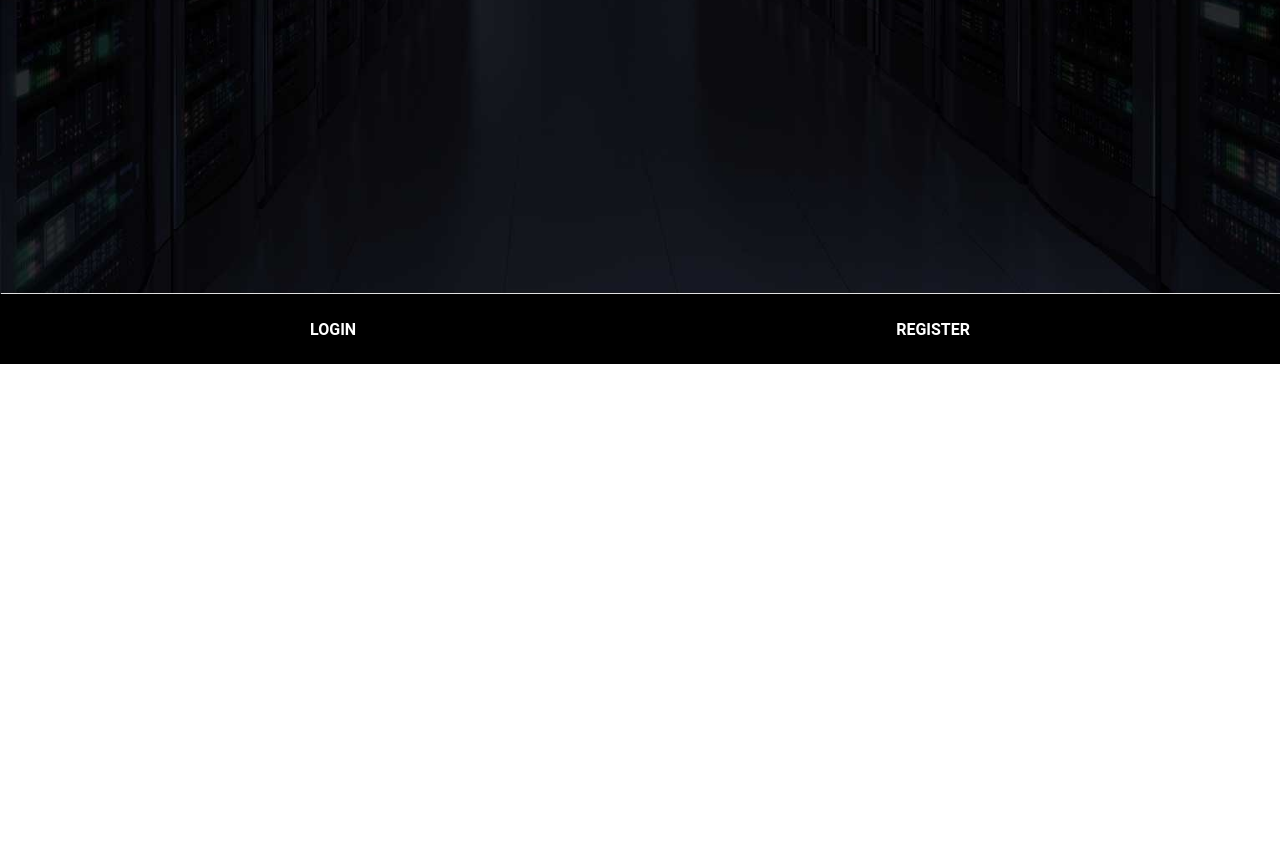
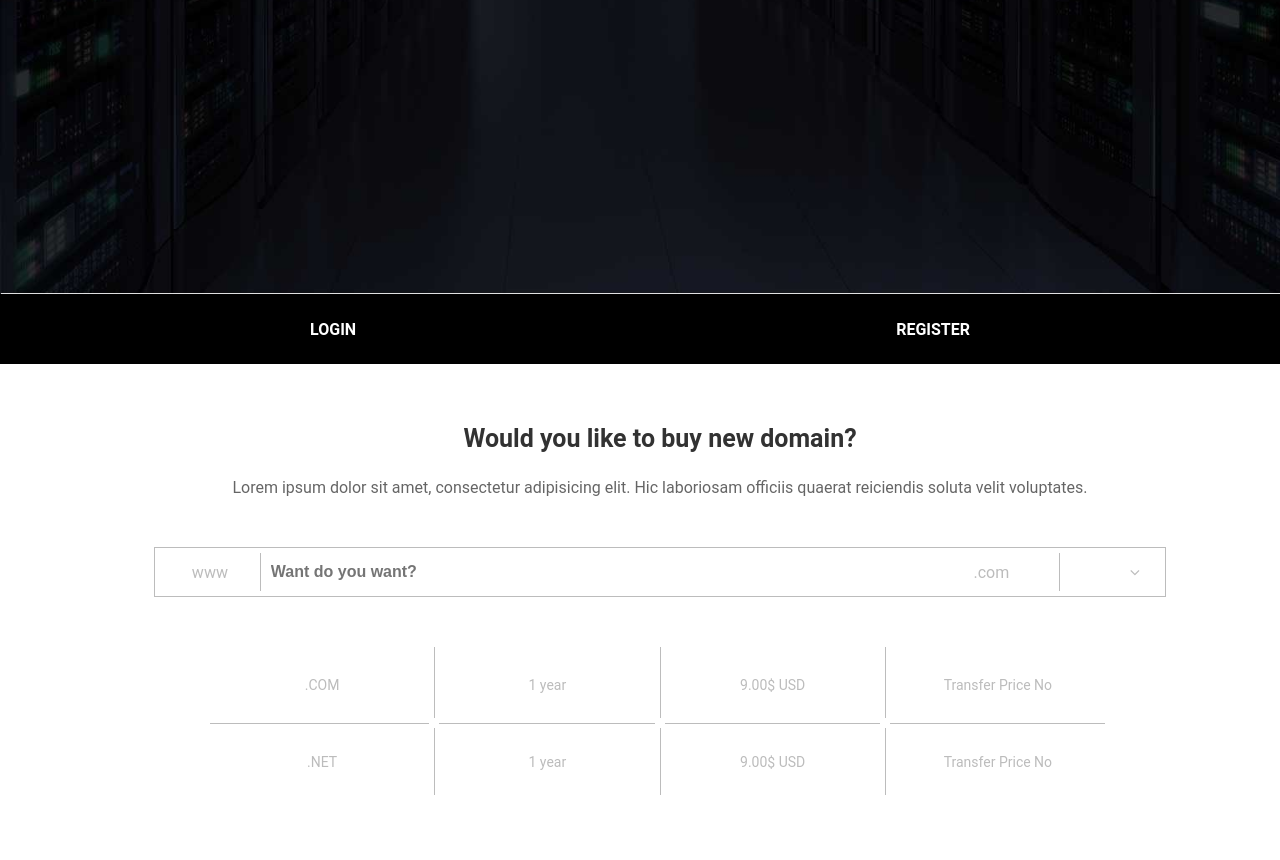
Before and after one commit to AnjeyZn/template-1-sass, a website: page public/index.html in a window 1280 px wide. Shown: the part 506-1366 px from the top of the page. Before the commit the page ends 870 px from the top, so only its background shows below. Drawn offline with Linux system fonts and the light colour scheme.

Commit message:
Block Buy

```diff
--- a/package.json
+++ b/package.json
@@ -17,5 +17,8 @@
     "gulp-if": "^2.0.2",
     "gulp-sass": "^4.0.1",
     "gulp-sourcemaps": "^2.6.4"
+  },
+  "dependencies": {
+    "font-awesome": "^4.7.0"
   }
 }
--- a/public/index.html
+++ b/public/index.html
@@ -60,6 +60,44 @@
         <a href="#" class="auth__link">Login</a>
         <a href="#" class="auth__link">Register</a>
     </nav>
+    <section class="buy">
+        <div class="buy__content view-port">
+            <h2 class="buy__title">Would you like to buy new domain?</h2>
+            <h4 class="buy__subtitle">Lorem ipsum dolor sit amet, consectetur adipisicing elit. Hic laboriosam officiis quaerat reiciendis soluta velit voluptates.</h4>
+            <div class="buy__input-wrapper">
+                <div class="buy__www buy__help">
+                    www
+                </div>
+                <div class="buy__input-block">
+                    <input type="text" class="buy__input" placeholder="Want do you want?">
+                    <div class="buy__domain">.com</div>
+                </div>
+                <div class="buy__select buy__help">
+                    <i class="fa fa-angle-down buy__icon" aria-hidden="true"></i>
+                    <ul class="select__dropdown">
+                        <li class="select__item">.com</li>
+                        <li class="select__item">.net</li>
+                        <li class="select__item">.org</li>
+                        <li class="select__item">.ua</li>
+                    </ul>
+                </div>
+            </div>
+            <div class="buy__table">
+                <div class="table__row">
+                    <div class="table__cell table__cell--top">.COM</div>
+                    <div class="table__cell table__cell--top">1 year</div>
+                    <div class="table__cell table__cell--top">9.00$ USD</div>
+                    <div class="table__cell table__cell--top table__cell--nrb">Transfer Price No</div>
+                </div>
+                <div class="table__row">
+                    <div class="table__cell table__cell--bottom">.NET</div>
+                    <div class="table__cell table__cell--bottom">1 year</div>
+                    <div class="table__cell table__cell--bottom">9.00$ USD</div>
+                    <div class="table__cell table__cell--bottom table__cell--nrb">Transfer Price No</div>
+                </div>
+            </div>
+        </div>
+    </section>
 </div><!-- /wrapper -->
 
 </body>
--- /dev/null
+++ b/src/scss/buy.scss
@@ -0,0 +1,149 @@
+@import "partials/params";
+@import "partials/mixins";
+
+$color: $buy-border-color;
+
+.buy {
+  background-color: #fff;
+
+  &__content {
+    display: flex;
+    flex-direction: column;
+    align-items: center;
+    padding: 60px;
+  }
+
+  &__title {
+    font-size: 25px;
+    font-weight: bold;
+    margin-bottom: 25px;
+    opacity: .8;
+  }
+
+  &__subtitle {
+    opacity: .6;
+    margin-bottom: 50px;
+    font-weight: normal;
+  }
+
+  &__input-wrapper {
+    display: flex;
+    width: 1000px;
+    margin: 0 auto 50px;
+    padding: 5px;
+    border: 1px solid $buy-border-color;
+  }
+
+  &__www {
+    justify-content: center;
+  }
+
+  &__help {
+    display: flex;
+    align-items: center;
+    width: 10%;
+    color: $color;
+  }
+
+  &__input-block {
+    display: flex;
+    align-items: center;
+    justify-content: space-between;
+    width: 80%;
+    border-right: 1px solid $buy-border-color;
+    border-left: 1px solid $buy-border-color;
+  }
+
+  &__input {
+    width: 100%;
+    border: none;
+    outline: none;
+    padding: 10px;
+    font-weight: bold;
+    font-size: 16px;
+  }
+
+  &__domain {
+    margin-right: 50px;
+    color: $color;
+  }
+
+  &__select {
+    position: relative;
+    justify-content: flex-end;
+    cursor: pointer;
+
+    &:hover {
+      .select__dropdown {
+        opacity: 1;
+        z-index: 99;
+      }
+    }
+
+    & .select__dropdown {
+      @include clear-list;
+      position: absolute;
+      height: 100px;
+      width: 200px;
+      top: 48px;
+      opacity: 0;
+      right: -6px;
+      z-index: -100;
+      border: 1px solid $buy-border-color;
+      border-bottom: none;
+      background-color: #fff;
+      transition: .5s all;
+    }
+
+    & .select__item {
+      padding: 3px 5px;
+      border-bottom: 1px solid $buy-border-color;
+    }
+  }
+
+  &__icon {
+    margin-right: 20px;
+  }
+
+  &__table {
+    width: 900px;
+
+    & .table__row {
+      display: flex;
+    }
+
+    & .table__cell {
+      position: relative;
+      @include flex-center(row);
+      padding: 30px 50px;
+      width: 25%;
+      font-size: 14px;
+      color: $color;
+
+      &:after {
+        position: absolute;
+        display: block;
+        content: ' ';
+        height: 10px;
+        width: 10px;
+        right: -5px;
+        bottom: -5px;
+        z-index: 99;
+        background-color: #fff;
+      }
+
+      &--top {
+        border-bottom: 1px solid $buy-border-color;
+        border-right: 1px solid $buy-border-color;
+      }
+
+      &--bottom {
+        border-right: 1px solid $buy-border-color;
+      }
+
+      &--nrb {
+        border-right: none;
+      }
+    }
+  }
+}
--- a/src/scss/main.scss
+++ b/src/scss/main.scss
@@ -1,6 +1,7 @@
 @import "partials/params";
 @import "partials/mixins";
 @import url('https://fonts.googleapis.com/css?family=Roboto');
+@import "../../node_modules/font-awesome/scss/font-awesome";
 
 html, body {
   @include clear;
--- a/src/scss/partials/_mixins.scss
+++ b/src/scss/partials/_mixins.scss
@@ -8,9 +8,9 @@
   list-style: none;
 }
 
-@mixin flex-center {
+@mixin flex-center($dir: column) {
   display: flex;
-  flex-direction: column;
+  flex-direction: $dir;
   justify-content: center;
   align-items: center;
 }
--- a/src/scss/partials/_params.scss
+++ b/src/scss/partials/_params.scss
@@ -7,6 +7,7 @@ $blue: #0faff1;
 $orange: #f1540f;
 $footer-bg-color: #2a2a2a;
 $main-bg-color: #000;
+$buy-border-color: #bcbcbc;
 
 // Sizes
 $nav-height: 60px;
```
Also changed, not shown: public/bundle.min.css.
